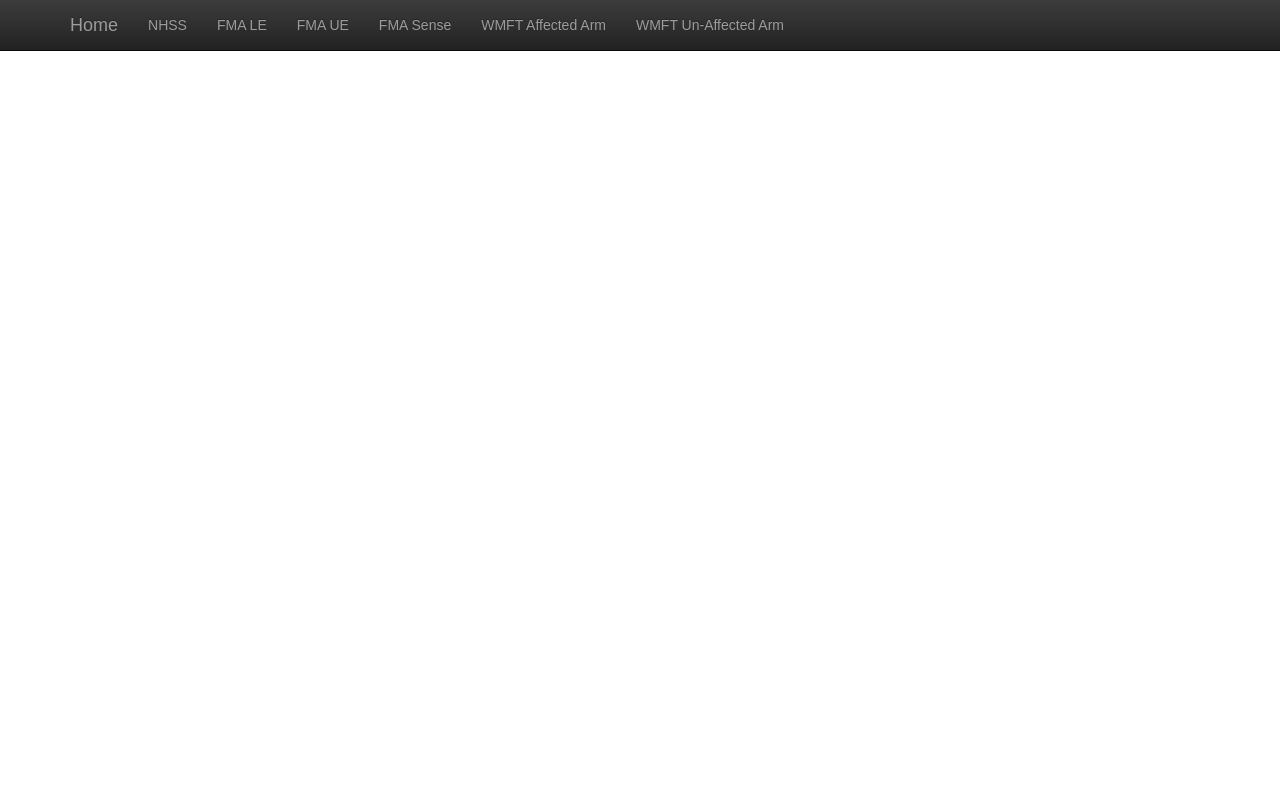
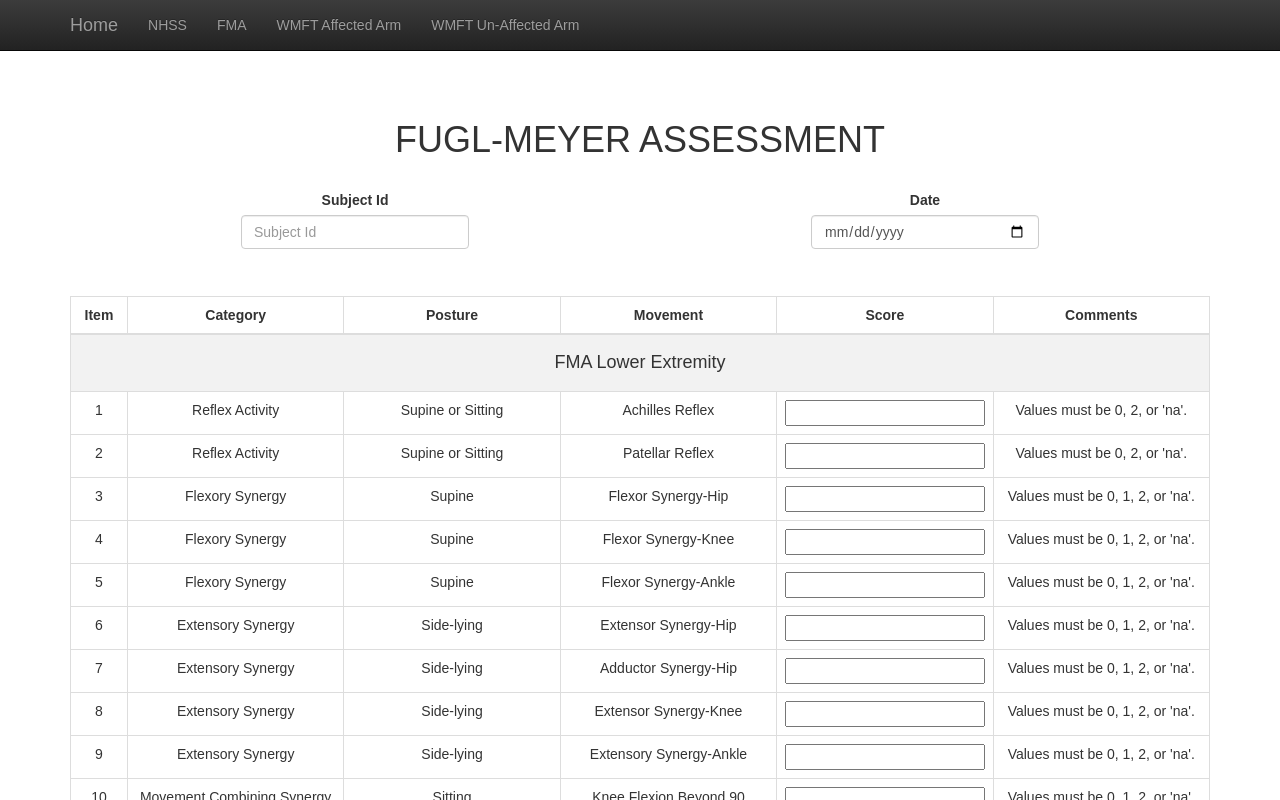
Before and after one commit to npnl/ScoreAssesmentWebForms, a React (Create React App) app: page /FmaInputForm in a window 1280 px wide. Shown: the top 800 px of the page. Built offline with nearby package versions, Linux system fonts and the light colour scheme.

Commit message:
Add macros to FMA and merge the 3 FMA forms in one

```diff
--- a/src/App.js
+++ b/src/App.js
@@ -10,22 +10,22 @@ class App extends Component {
 		return (
 			<BrowserRouter>
 				<div className="App">
-						<nav class="navbar navbar-inverse navbar-fixed-top">
-							<div class="container">
-								<div class="navbar-header">
-									<button type="button" class="navbar-toggle collapsed" data-toggle="collapse" data-target="#navbar" aria-expanded="false" aria-controls="navbar">
-										<span class="icon-bar"></span>
-										<span class="icon-bar"></span>
-										<span class="icon-bar"></span>
+						<nav className="navbar navbar-inverse navbar-fixed-top">
+							<div className="container">
+								<div className="navbar-header">
+									<button type="button" className="navbar-toggle collapsed" data-toggle="collapse" data-target="#navbar" aria-expanded="false" aria-controls="navbar">
+										<span className="icon-bar"></span>
+										<span className="icon-bar"></span>
+										<span className="icon-bar"></span>
 									</button>
-									<a class="navbar-brand" href="/">Home</a>
+									<a className="navbar-brand" href="/">Home</a>
 								</div>
-								<div id="navbar" class="collapse navbar-collapse">
-									<ul class="nav navbar-nav">
+								<div id="navbar" className="collapse navbar-collapse">
+									<ul className="nav navbar-nav">
 										<li><Link to="/NhssInputForm">NHSS</Link></li>
-										<li><Link to="/FmaLeInputForm">FMA LE</Link></li>
-										<li><Link to="/FmaUeInputForm">FMA UE</Link></li>
-										<li><Link to="/FmaSenseInputForm">FMA Sense</Link></li>
+										<li><Link to="/FmaInputForm">FMA</Link></li>
+										{/* <li><Link to="/FmaUeInputForm">FMA UE</Link></li> */}
+										{/* <li><Link to="/FmaSenseInputForm">FMA Sense</Link></li> */}
 										<li><Link to="/WmftAffectedInputForm">WMFT Affected Arm</Link></li>
 										<li><Link to="/WmftUnAffectedInputForm">WMFT Un-Affected Arm</Link></li>
 									</ul>
@@ -35,9 +35,9 @@ class App extends Component {
 					<Switch>
 						<Route exact path="/" component={()=><Home/>} />
 						<Route exact path="/NhssInputForm" component={()=><Forms form_type="NhssInputForm"/>} />
-						<Route exact path="/FmaLeInputForm" component={()=><Forms form_type="FmaLeInputForm" />} />
-						<Route exact path="/FmaUeInputForm" component={()=><Forms form_type="FmaUeInputForm" />} />
-						<Route exact path="/FmaSenseInputForm" component={()=><Forms form_type="FmaSenseInputForm"/>} />
+						<Route exact path="/FmaInputForm" component={()=><Forms form_type="FmaInputForm" />} />
+						{/* <Route exact path="/FmaUeInputForm" component={()=><Forms form_type="FmaUeInputForm" />} /> */}
+						{/*<Route exact path="/FmaSenseInputForm" component={()=><Forms form_type="FmaSenseInputForm"/>} /> */}
 						<Route exact path="/WmftAffectedInputForm" component={()=><Forms form_type="WmftAffectedInputForm"/>} />
 						<Route exact path="/WmftUnAffectedInputForm" component={()=><Forms form_type="WmftUnAffectedInputForm"/>} />
 					</Switch>
--- a/src/components/FmaFormRow.js
+++ b/src/components/FmaFormRow.js
@@ -12,7 +12,8 @@ class FmaFormRow extends React.Component {
 			movement: props.data.movement,
 			score: '',
 			score_range: props.data.score_range,
-			comments: props.data.comments
+			comments: props.data.comments,
+			separator: props.data.separator
 		};
 
 		this.handleChange = this.handleChange.bind(this);
@@ -27,9 +28,18 @@ class FmaFormRow extends React.Component {
 	}
 
 	render() {
-		return(
+		var row;
+		if (this.state.separator === true) {
+			row = (
+				<tr>
+					<td className="separator" colSpan={6}><h4>{this.state.category}</h4></td>
+				</tr>
+			);
+		}
+		else {
+			row = (
 			<tr>
-				<th class="row-index">{this.state.item_no}</th>
+				<td className="row-index">{this.state.item_no}</td>
 				<td>{this.state.category}</td>
 				<td>{this.state.posture}</td>
 				<td>{this.state.movement}</td>
@@ -37,6 +47,8 @@ class FmaFormRow extends React.Component {
 				<td>{this.props.getComment(this.state.score, this.state.comments)}</td>
 			</tr>
 			);
+		}
+		return row;
 	}
 }
 
--- a/src/components/FmaInputForm.js
+++ b/src/components/FmaInputForm.js
@@ -13,6 +13,10 @@ class FmaInputForm extends React.Component {
 		this.subjectChanged = this.subjectChanged.bind(this);
 		this.dateChanged = this.dateChanged.bind(this);
 		this.getComment = this.getComment.bind(this);
+		this.calculateFmaLeTotal = this.calculateFmaLeTotal.bind(this);
+		this.calculateFmaUeTotal = this.calculateFmaUeTotal.bind(this);
+		this.calculateFmaSenseTotal = this.calculateFmaSenseTotal.bind(this);
+		this.getExtremityType = this.getExtremityType.bind(this);
 	}
 
 	subjectChanged(event) {
@@ -24,15 +28,64 @@ class FmaInputForm extends React.Component {
 	}
 
 	scoreChanged(item_no, value) {
-		var base_index = this.state.rows[0]['item_no'];
-		item_no = item_no - base_index;
 		var new_rows = this.state.rows;
+		if (item_no > 17 && item_no < 51) {
+			item_no += 1;
+		}
+		else if (item_no > 50) {
+			item_no += 2;
+		}
 		new_rows[item_no]['score'] = value
 		this.setState({rows: new_rows});
 	}
 
 	getComment(score, comments) {
 		return comments.hasOwnProperty(score) ? comments[score] : comments['default'];
+	}
+
+	calculateFmaLeTotal() {
+		var total = 0;
+		for (var i = 0; i < this.state.rows.length ; i++) {
+			var item_no = Number(this.state.rows[i]['item_no']);
+			if (item_no >= 1 && item_no <= 17 && item_no !== -1) {
+				total += Number(this.state.rows[i]['score']);
+			}
+		}
+		return total;
+	}
+
+	calculateFmaUeTotal() {
+		var total = 0;
+		for (var i = 0; i < this.state.rows.length; i++) {
+			var item_no = Number(this.state.rows[i]['item_no']);
+			if (item_no >= 18 && item_no <= 50 && item_no !== -1) {
+				total += Number(this.state.rows[i]['score']);
+			}
+		}
+		return total;
+	}
+
+	calculateFmaSenseTotal() {
+		var total = 0;
+		for (var i = 0; i < this.state.rows.length; i++) {
+			var item_no = Number(this.state.rows[i]['item_no']);
+			if (item_no >= 51 && item_no <= 62 && item_no !== -1) {
+				total += Number(this.state.rows[i]['score']);
+			}
+		}
+		return total;
+	}
+
+	getExtremityType(item_no) {
+		if (item_no <= 17) {
+			return "LE";
+		}
+		else if (item_no <= 50){
+			return "UE";
+		}
+		else {
+			return "SENSE";
+		}
 	}
 
 	getCSVData() {
@@ -43,6 +96,10 @@ class FmaInputForm extends React.Component {
 		var year = date_obj.getFullYear();
 
 		var subID = this.state.subID;
+		var total_le = this.calculateFmaLeTotal();
+		var total_ue = this.calculateFmaUeTotal();
+		var total_sense = this.calculateFmaSenseTotal();
+		var total_score = total_le + total_ue + total_sense;
 
 		var data = this.state.rows.map(function(item) {
 			var new_item = {
@@ -57,14 +114,19 @@ class FmaInputForm extends React.Component {
 				Movement: item.movement,
 				Score: item.score,
 				Comment: this.getComment(item.score, item.comments),
-			Scale: '',
-			FMA_UE_Total: '',
-			FMA_LE_Total: '',
-			FMA_SENSE_Total: '',
-			FMA_Total: ''
+				Scale: this.getExtremityType(item.item_no),
+				FMA_UE_Total: total_le,
+				FMA_LE_Total: total_ue,
+				FMA_SENSE_Total: total_sense,
+				FMA_Total: total_score
 			};
 			return new_item;
 		}, this, subID, day, month, year, date);
+
+		data = data.filter(function (item) {
+    		return Number(item.Item_no) !== -1;
+		});
+
 		return data;
 	}
 
@@ -94,7 +156,7 @@ class FmaInputForm extends React.Component {
 				<table className="table table-bordered">
 					<thead>
 						<tr>
-							<th class="row-index">Item</th>
+							<th className="row-index">Item</th>
 							<th>Category</th>
 							<th>Posture</th>
 							<th>Movement</th>
--- a/src/components/Forms.js
+++ b/src/components/Forms.js
@@ -20,8 +20,11 @@ class Forms extends React.Component {
 			case 'NhssInputForm':
 				form = (<NhssInputForm data={getNhssData()}/>);
 				break;
-			case 'FmaLeInputForm':
-				form = (<FmaInputForm extremity="LOWER EXTREMITY" data={getFmaLeData()}/>);
+			case 'FmaInputForm':
+				var data = getFmaLeData();
+				data = data.concat(getFmaUeData());
+				data = data.concat(getFmaSenseData());
+				form = (<FmaInputForm extremity="" data={data}/>);
 				break;
 			case 'FmaUeInputForm':
 				form = (<FmaInputForm extremity="UPPER EXTREMITY" data={getFmaUeData()}/>);
@@ -35,6 +38,9 @@ class Forms extends React.Component {
 			case 'WmftUnAffectedInputForm':
 				form = (<WmftInputForm label="Un-Affected Arm" data={getWmftData()}/>);
 				break;
+			default:
+				form = (<div>Something went wrong</div>);
+				break
 		}
 		return(
 			<div>
--- a/src/components/NhssInputForm.js
+++ b/src/components/NhssInputForm.js
@@ -12,6 +12,9 @@ class NhssInputForm extends React.Component {
 		this.subjectChanged = this.subjectChanged.bind(this);
 		this.dateChanged = this.dateChanged.bind(this);
 		this.getComment = this.getComment.bind(this);
+		this.calculateLocTotal = this.calculateLocTotal.bind(this);
+		this.calculateMotorTotal = this.calculateMotorTotal.bind(this);
+		this.calculateNihssTotal = this.calculateNihssTotal.bind(this);
 	}
 
 	subjectChanged(event) {
@@ -34,6 +37,26 @@ class NhssInputForm extends React.Component {
 		return comments.hasOwnProperty(score) ? comments[score] : comments['default'];
 	}
 
+	calculateLocTotal() {
+		return parseInt(this.state.rows[0]['score'], 10) + parseInt(this.state.rows[1]['score'], 10) + parseInt(this.state.rows[2]['score'], 10)
+	}
+
+	calculateMotorTotal() {
+		var total = 0;
+		for (var i = 3; i < 7; i++) {
+			total += parseInt(this.state.rows[i]['score'], 10);
+		}
+		return total;
+	}
+
+	calculateNihssTotal() {
+		var total = 0;
+		for (var i = 0; i < this.state.rows.length; i++) {
+			total += parseInt(this.state.rows[i]['score'], 10);
+		}
+		return total;
+	}
+
 	getCSVData() {
 		var date = this.state.date;
 		var date_obj = new Date(date);
@@ -42,6 +65,9 @@ class NhssInputForm extends React.Component {
 		var year = date_obj.getFullYear();
 
 		var subID = this.state.subID;
+		var loc_total = this.calculateLocTotal();
+		var motor_total = this.calculateMotorTotal();
+		var nihss_total = this.calculateNihssTotal();
 
 		var data = this.state.rows.map(function(item) {
 		var new_item = {
@@ -55,9 +81,9 @@ class NhssInputForm extends React.Component {
 			Specific: item.specific,
 			Score: item.score,
 			Comment: this.getComment(item.score, item.comments),
-			Loc_Total: '',
-			Motor_Total: '',
-			NHSS_Total: ''
+			Loc_Total: loc_total,
+			Motor_Total: motor_total,
+			NHSS_Total: nihss_total
 		};
 		return new_item;
 		}, this, subID, day, month, year, date);
--- a/src/data/FmaData.js
+++ b/src/data/FmaData.js
@@ -1,6 +1,19 @@
 export const getFmaLeData = () => {
 	var table_data = [];
 	var row = {
+		item_no: -1,
+		separator: true,
+		category: "FMA Lower Extremity",
+		posture: "",
+		movement: "",
+		score: '',
+		score_range: [0, 0],
+		comments: {
+			default: ""
+		}
+	};
+	table_data.push(row);
+	row = {
 		item_no: 1,
 		category: "Reflex Activity",
 		posture: "Supine or Sitting",
@@ -250,6 +263,19 @@ export const getFmaLeData = () => {
 			0: "Six-seconds longer than unaffected leg",
 			1: "2-5.9 s longer than unaffected leg",
 			2: "Less than 2 s different from unaffected leg"
+		}
+	};
+	table_data.push(row);
+	row = {
+		item_no: -1,
+		separator: true,
+		category: "FMA Upper Extremity",
+		posture: "",
+		movement: "",
+		score: '',
+		score_range: [0, 0],
+		comments: {
+			default: ""
 		}
 	};
 	table_data.push(row);
@@ -751,6 +777,19 @@ export const getFmaUeData = () => {
 		}
 	};
 	table_data.push(row);
+	row = {
+		item_no: -1,
+		separator: true,
+		category: "FMA Sense",
+		posture: "",
+		movement: "",
+		score: '',
+		score_range: [0, 0],
+		comments: {
+			default: ""
+		}
+	};
+	table_data.push(row);
 	return table_data;
 }
 
--- a/src/index.css
+++ b/src/index.css
@@ -35,6 +35,11 @@ td input{
 	width: 100%;
 }
 
+.separator {
+	background-color: #f2f2f2;
+	font-weight: bold;
+}
+
 .row-index {
 	width: 5%;
 }
```
Lines whose indentation alone changed are shown as unchanged.
